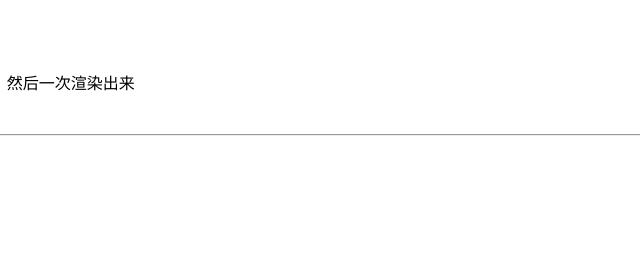
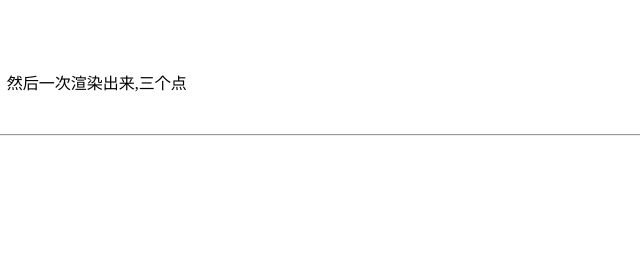
Before and after one commit to chenyi-sun/threejsDom, a plain HTML site: page restart/test5/index.html in a window 1280 px wide. Shown: the part 354-624 px from the top of the page, 517-1157 px from the left. Drawn offline with Linux system fonts and the light colour scheme.

Commit message:
add init

```diff
--- a/restart/test5/index.html
+++ b/restart/test5/index.html
@@ -10,7 +10,7 @@
         your bower cannot accept canvas
     </canvas>
     <p>
-       (page 67页-78页) 开启缓冲区 VertexBuffers，将多个顶点坐标放进缓冲区，然后一次渲染出来
+       (page 67页-78页) 开启缓冲区 VertexBuffers，将多个顶点坐标放进缓冲区，然后一次渲染出来,三个点
        <br/>
        PS：
        <br/>
```
